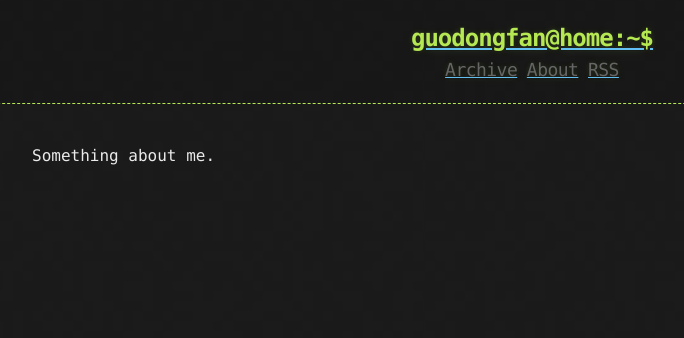
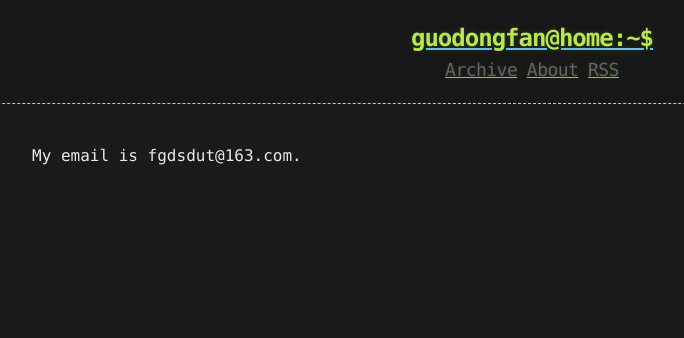
Before and after one commit to GuodongFan/GuodongFan.github.io, a Jekyll site: the page built from about.md, in a window 1280 px wide. Shown: the top 338 px of the page, without its empty margins (108-792 px from the left). Built offline with Jekyll 4.4.1, drawn with Linux system fonts in a browser that asks for light colours.

Commit message:
Update about.md

```diff
--- a/about.md
+++ b/about.md
@@ -3,4 +3,4 @@ layout: page
 title: About
 ---
 
-Something about me.
+My email is fgdsdut@163.com.
```
